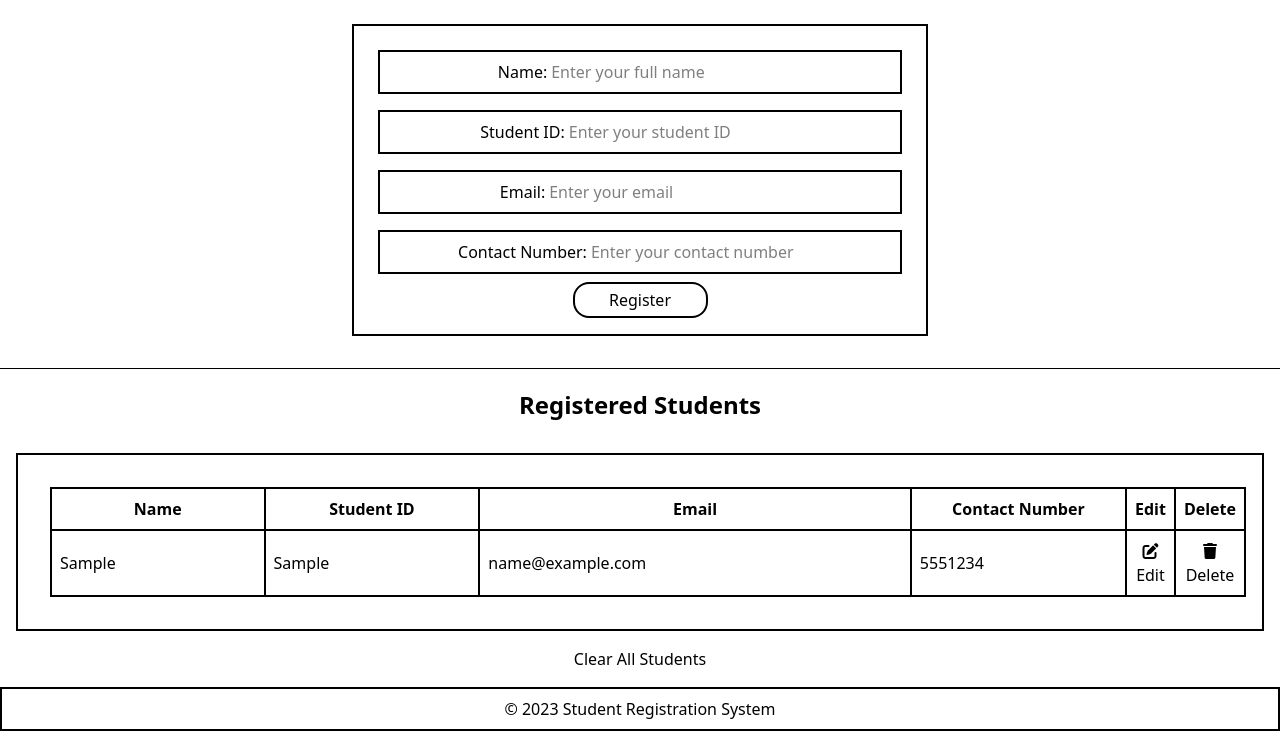
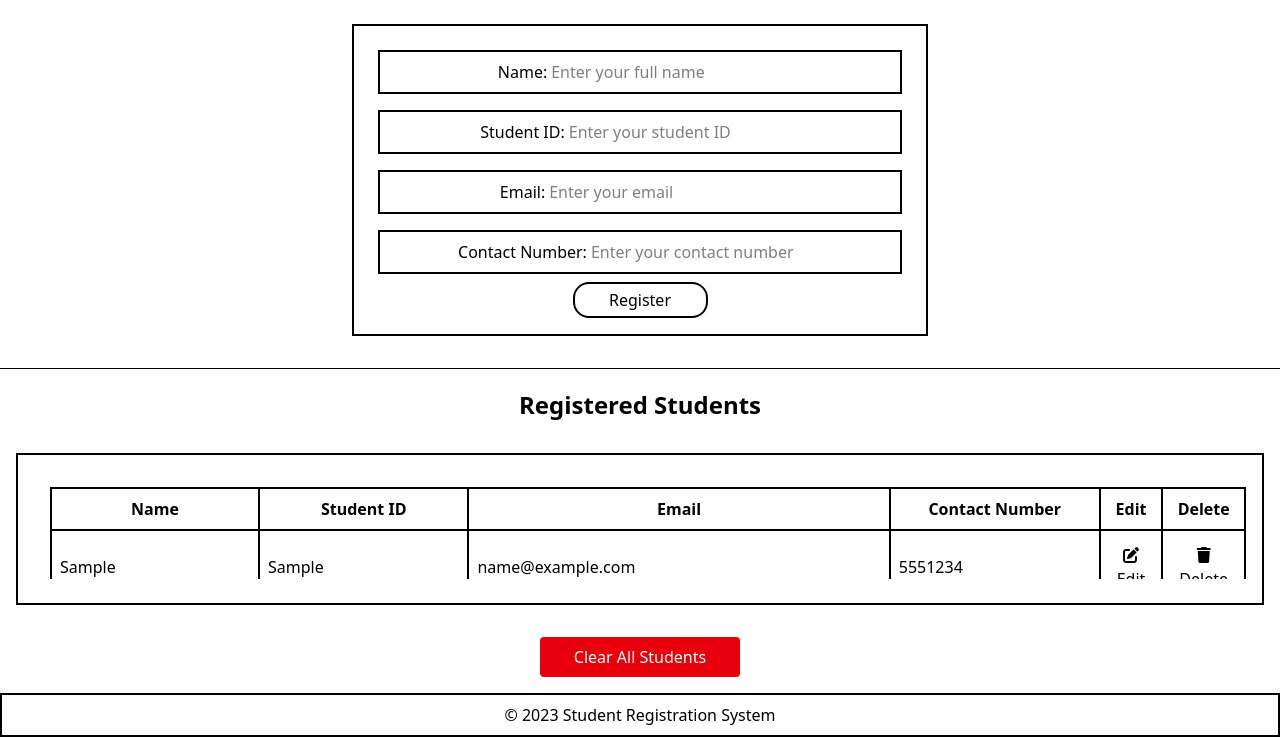
Before and after one commit to steller520/Dom_manipulation, a website: page index.html in a window 1280 px wide. Both pictures are taken after typing "Sample", "Sample", "name@example.com", "5551234" into the empty fields and a click on the button "Register". Shown: the part 84-821 px from the top of the page. Drawn offline with Linux system fonts and the light colour scheme.

Commit message:
feat: enhance student display with improved layout and styling adjustments

```diff
--- a/index.html
+++ b/index.html
@@ -50,26 +50,27 @@
         </main>
     </section>
     <hr>
+    <!-- Change this section back to your original layout -->
     <section class="display-section flex flex-col justify-center align-center w-full m-auto p-4 gap-4">
         <h2 class="text-2xl font-bold text-center p-1 pb-4">Registered Students</h2>
         <main class="student-display flex flex-col justify-center align-center w-full m-auto p-4 border-2 flex-basis-1/2">
-            <div class="student-list flex flex-col w-full p-2 m-2">
+            <div class="flex flex-col w-full max-w-full p-2 m-2 overflow-x-auto max-h-[100px] overflow-y-auto">
                 <!-- Student entries will be dynamically added here -->
-                 <table>
+                <table class="w-full border-collapse">
                     <thead>
-                        <tr>
+                        <tr class="w-full">
                             <th class="border-2 p-2 w-1/5">Name</th>
                             <th class="border-2 p-2 w-1/5">Student ID</th>
                             <th class="border-2 p-2 w-2/5">Email</th>
                             <th class="border-2 p-2 w-1/5">Contact Number</th>
-                            <th class="border-2 p-2 w-1/5">Edit</th>
-                            <th class="border-2 p-2 w-1/5">Delete</th>
+                            <th class="border-2 p-2 w-1/12">Edit</th>
+                            <th class="border-2 p-2 w-1/12">Delete</th>
                         </tr>
                     </thead>
                     <tbody id="student-list-entries" class="student-entries">
                         <!-- Student entries will be populated here by JavaScript -->
                     </tbody>
-                 </table>
+                </table>
             </div>
         </main>
     </section>
--- a/src/js/index.js
+++ b/src/js/index.js
@@ -84,12 +84,12 @@ function displayStudents() {
         <td class="border-2 p-2">${student.email}</td>
         <td class="border-2 p-2">${student.contactNumber}</td>
         <td class="border-2 p-2">
-          <button onclick="editStudent(${index})" class="bg-blue-500 text-white px-2 py-1 rounded">
+          <button onclick="editStudent(${index})" class="  px-2 py-1 rounded">
             <i class="fas fa-edit"></i> Edit
           </button>
         </td>
         <td class="border-2 p-2">
-          <button onclick="deleteStudentFromList(${index})" class="bg-red-500 text-white px-2 py-1 rounded">
+          <button onclick="deleteStudentFromList(${index})" class=" px-2 py-1 rounded">
             <i class="fas fa-trash"></i> Delete
           </button>
         </td>
@@ -146,7 +146,7 @@ function addClearAllButton() {
   const section = document.querySelector('.display-section');
   const clearButton = document.createElement('button');
   clearButton.textContent = 'Clear All Students';
-  clearButton.className = 'bg-red-600 text-white px-4 py-2 rounded mt-4';
+  clearButton.className = 'bg-red-600 w-[200px] text-white px-4 py-2 rounded mt-4 mx-auto';
   clearButton.onclick = function() {
     if (confirm('Are you sure you want to delete all students?')) {
       clearAllStudents();
```
Also changed, not shown: src/css/style.css.
